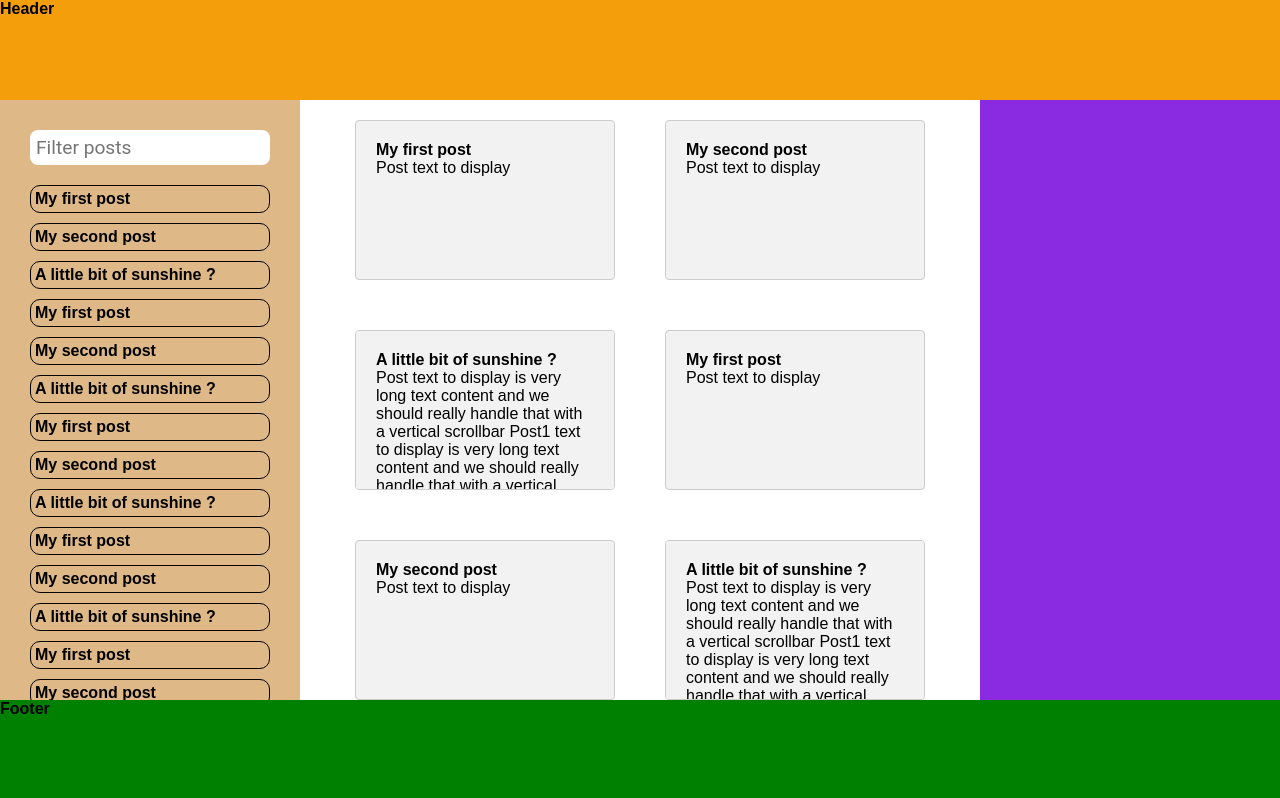
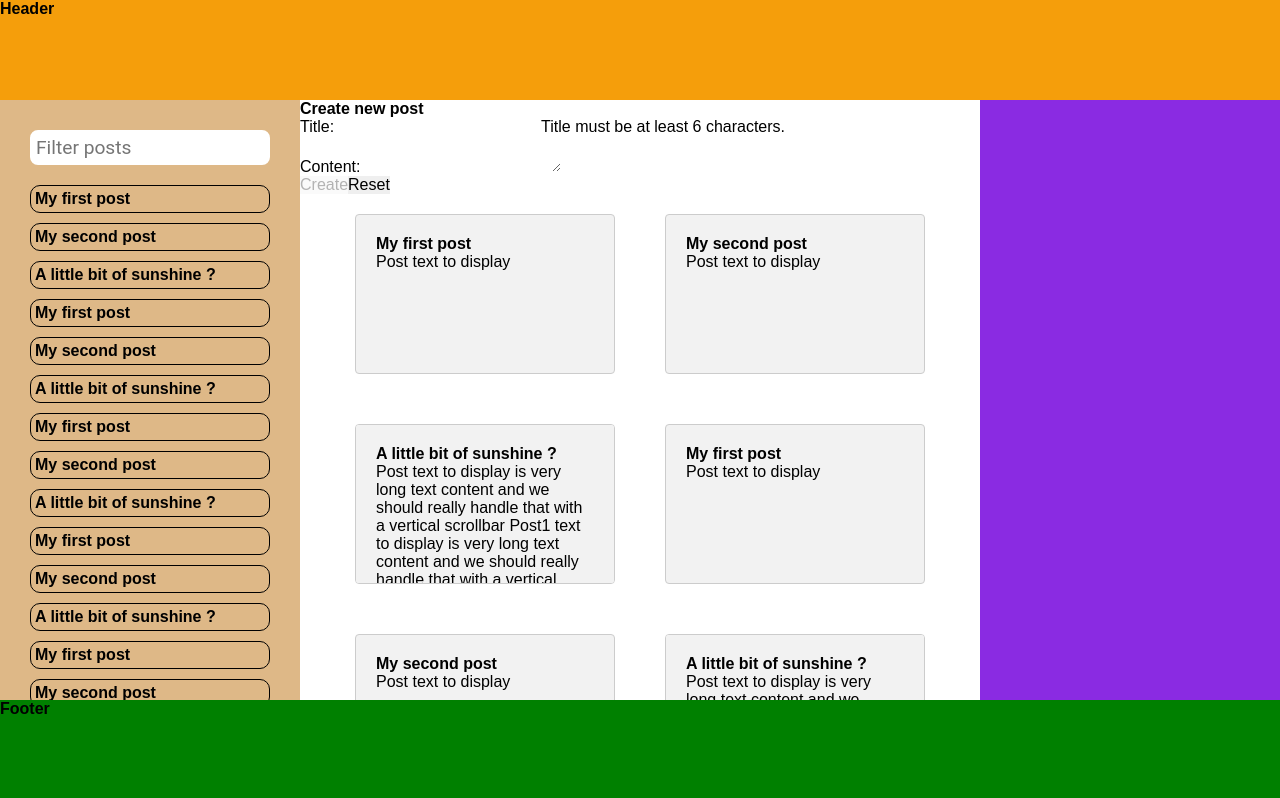
Before and after one commit to marcello-ants/react-akur8, a Next.js app: page / in a window 1280 px wide. Shown: the top 798 px of the page. Built offline with nearby package versions, Linux system fonts and the light colour scheme.

Commit message:
feature: create CreatePost component

```diff
--- /dev/null
+++ b/src/components/CreatePost.tsx
@@ -0,0 +1,94 @@
+import React, { useState } from "react";
+
+type Post = {
+  id: string;
+  name: string;
+  content: string;
+};
+
+type Props = {
+  onAddPost: (post: Post) => void;
+};
+
+function CreatePost({ onAddPost }: Props) {
+  const [name, setName] = useState<string>("");
+  const [content, setContent] = useState<string>("");
+  const [isValid, setIsValid] = useState<boolean>(false);
+
+  const handleTitleChange = (event: React.ChangeEvent<HTMLInputElement>) => {
+    setName(event.target.value);
+    setIsValid(event.target.value.length >= 6);
+  };
+
+  const handleContentChange = (
+    event: React.ChangeEvent<HTMLTextAreaElement>
+  ) => {
+    setContent(event.target.value);
+  };
+
+  const handleSubmit = (event: React.FormEvent<HTMLFormElement>) => {
+    event.preventDefault();
+
+    let id = Date.now().toString();
+    setName("");
+    setContent("");
+
+    const newPost: Post = {
+      id,
+      name,
+      content,
+    };
+
+    onAddPost(newPost);
+    setName("");
+    setContent("");
+  };
+
+  const handleReset = () => {
+    setName("");
+    setContent("");
+    setIsValid(false);
+  };
+
+  return (
+    <div className="create-new-post">
+      <h3>Create new post</h3>
+      <form onSubmit={handleSubmit}>
+        <div className="form-group">
+          <label htmlFor="title">Title:</label>
+          <input
+            type="text"
+            id="name"
+            value={name}
+            onChange={handleTitleChange}
+            required
+          />
+          {!isValid && (
+            <span className="error-message">
+              Title must be at least 6 characters.
+            </span>
+          )}
+        </div>
+        <div className="form-group">
+          <label htmlFor="content">Content:</label>
+          <textarea
+            id="content"
+            value={content}
+            onChange={handleContentChange}
+            required
+          />
+        </div>
+        <div className="form-actions">
+          <button type="submit" disabled={!isValid}>
+            Create
+          </button>
+          <button type="button" onClick={handleReset}>
+            Reset
+          </button>
+        </div>
+      </form>
+    </div>
+  );
+}
+
+export default CreatePost;
--- a/src/pages/index.tsx
+++ b/src/pages/index.tsx
@@ -5,6 +5,7 @@ import Image from "next/image";
 import { Inter } from "next/font/google";
 import styles from "@/styles/Home.module.css";
 import { getPosts } from "@/lib/posts";
+import CreatePost from "@/components/CreatePost";
 import Header from "@/components/Header";
 import Footer from "@/components/Footer";
 import PostsDetails from "@/components/PostsDetails";
@@ -20,12 +21,13 @@ type Post = {
 };
 
 type Props = {
-  posts: Post[];
+  fetchedPosts: Post[];
 };
 
 type Refs = { [key: string]: React.RefObject<HTMLLIElement> };
 
-const Home = ({ posts }: Props) => {
+const Home = ({ fetchedPosts }: Props) => {
+  const [posts, setPosts] = useState<Post[]>(fetchedPosts);
   const [selectedPost, setSelectedPost] = useState<Post | null>(null);
 
   const refs = useRef<Refs>(
@@ -41,6 +43,15 @@ const Home = ({ posts }: Props) => {
       behavior: "smooth",
       block: "end",
     });
+  };
+
+  const handleAddPost = (newPost: Post) => {
+    setPosts((prevPosts) => [...prevPosts, newPost]);
+    updateRefs(newPost);
+  };
+
+  const updateRefs = (newPost: Post) => {
+    refs.current[newPost.id] = React.createRef<HTMLLIElement>();
   };
 
   return (
@@ -62,6 +73,7 @@ const Home = ({ posts }: Props) => {
             />
           </div>
           <div className="main-content">
+            <CreatePost onAddPost={handleAddPost} />
             <PostsDetails
               refs={refs.current}
               posts={posts}
@@ -182,10 +194,10 @@ const Home = ({ posts }: Props) => {
 };
 
 export const getStaticProps: GetStaticProps<Props> = async () => {
-  const posts = await getPosts();
+  const fetchedPosts = await getPosts();
 
   return {
-    props: { posts },
+    props: { fetchedPosts },
   };
 };
 
```
